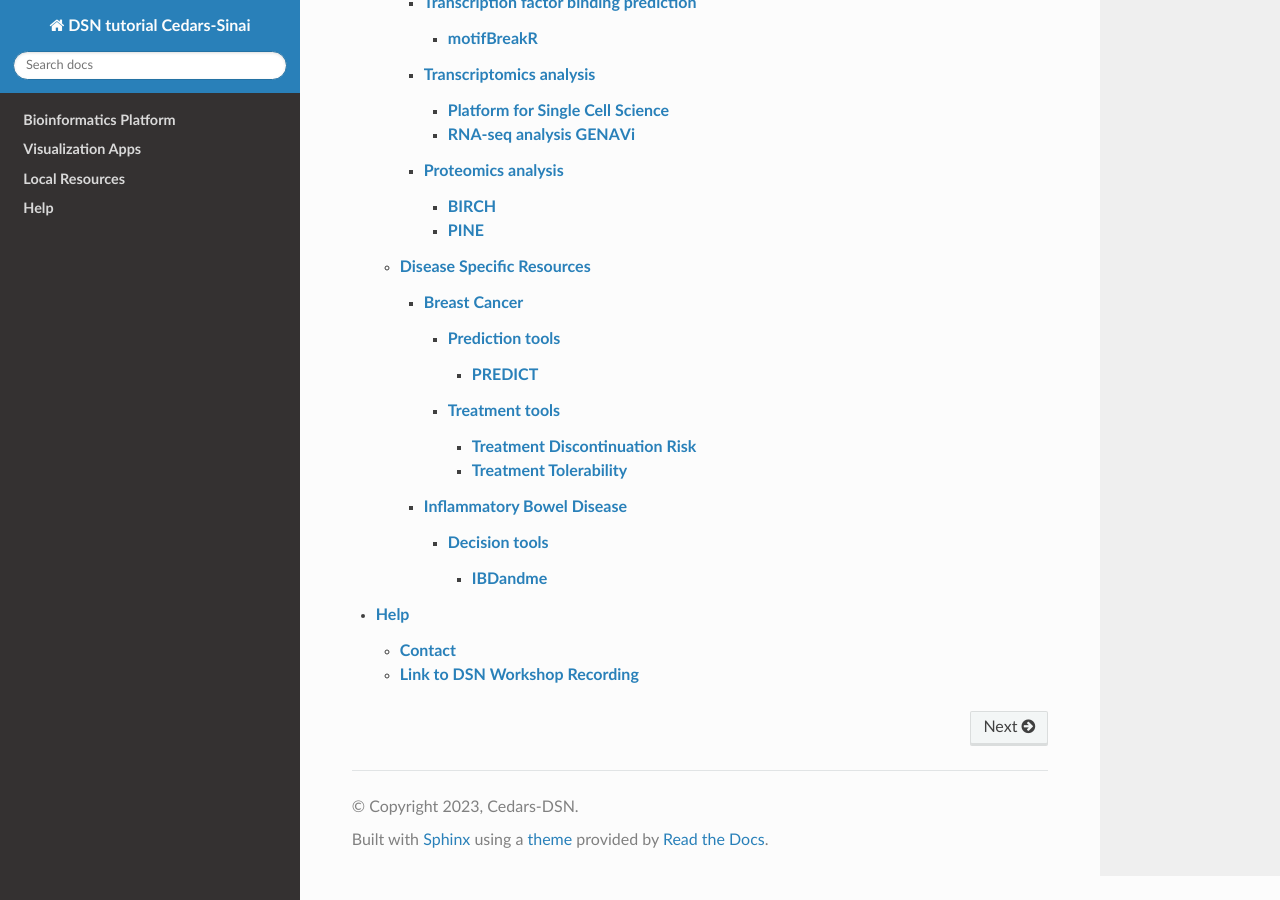
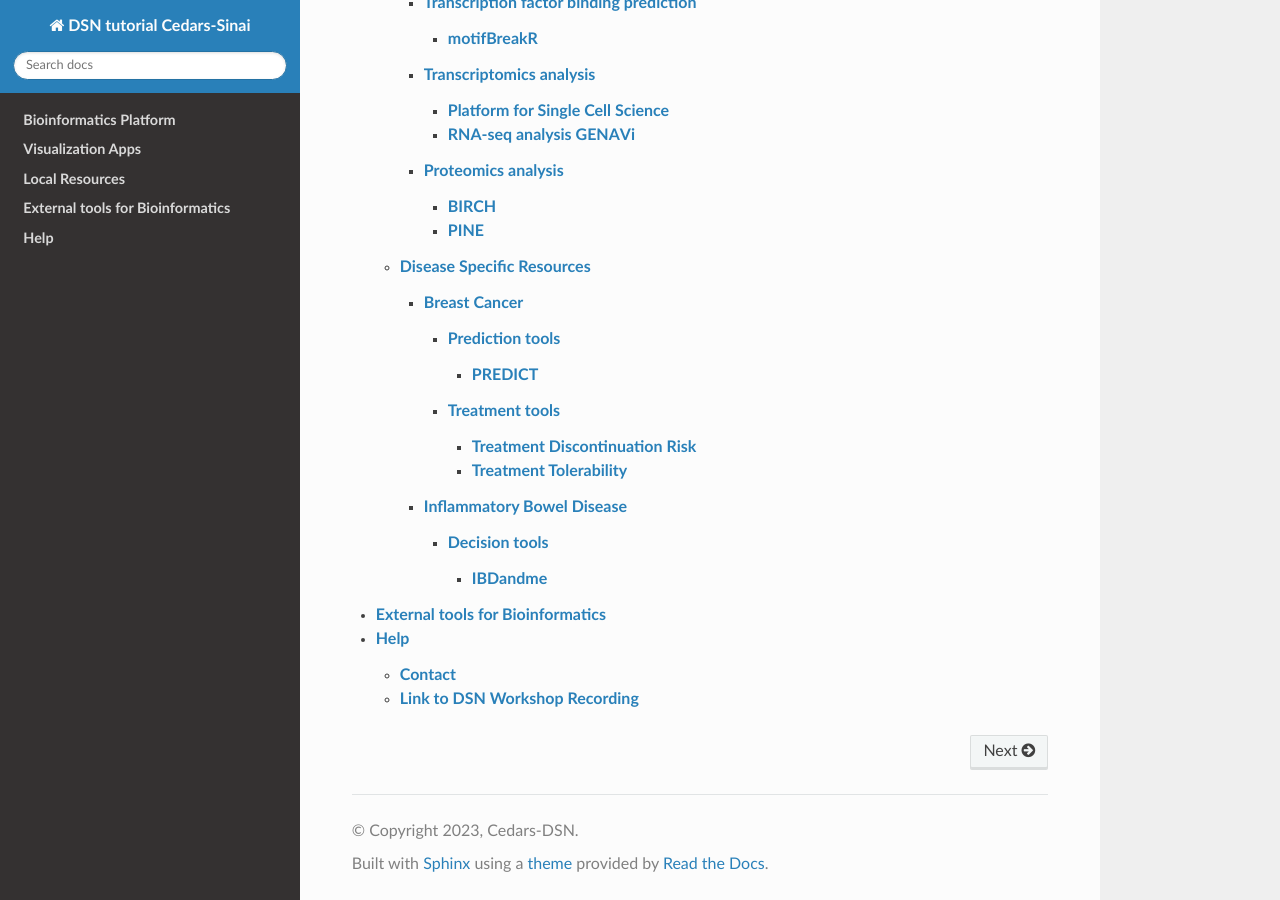
Before and after one commit to CedarsDSN/DSN_tutorial_page, a Sphinx documentation site: the page built from docs/index.rst, in a window 1280 px wide and 900 px high, scrolled down 1174 px. Built offline with Sphinx 7.4.7 and the Read the Docs theme 3.1.0, drawn with Linux system fonts in a browser that asks for light colours; pages that are not in the unit, such as notebooks, are missing from menus.

Commit message:
Update index.rst

```diff
--- a/docs/index.rst
+++ b/docs/index.rst
@@ -14,4 +14,5 @@
    Bioinformatics Platform/index.rst
    Visualization Apps/index.rst
    Local Resources/index.rst
+   External tools for Bioinformatics/index.rst
    Help/index.rst
```
